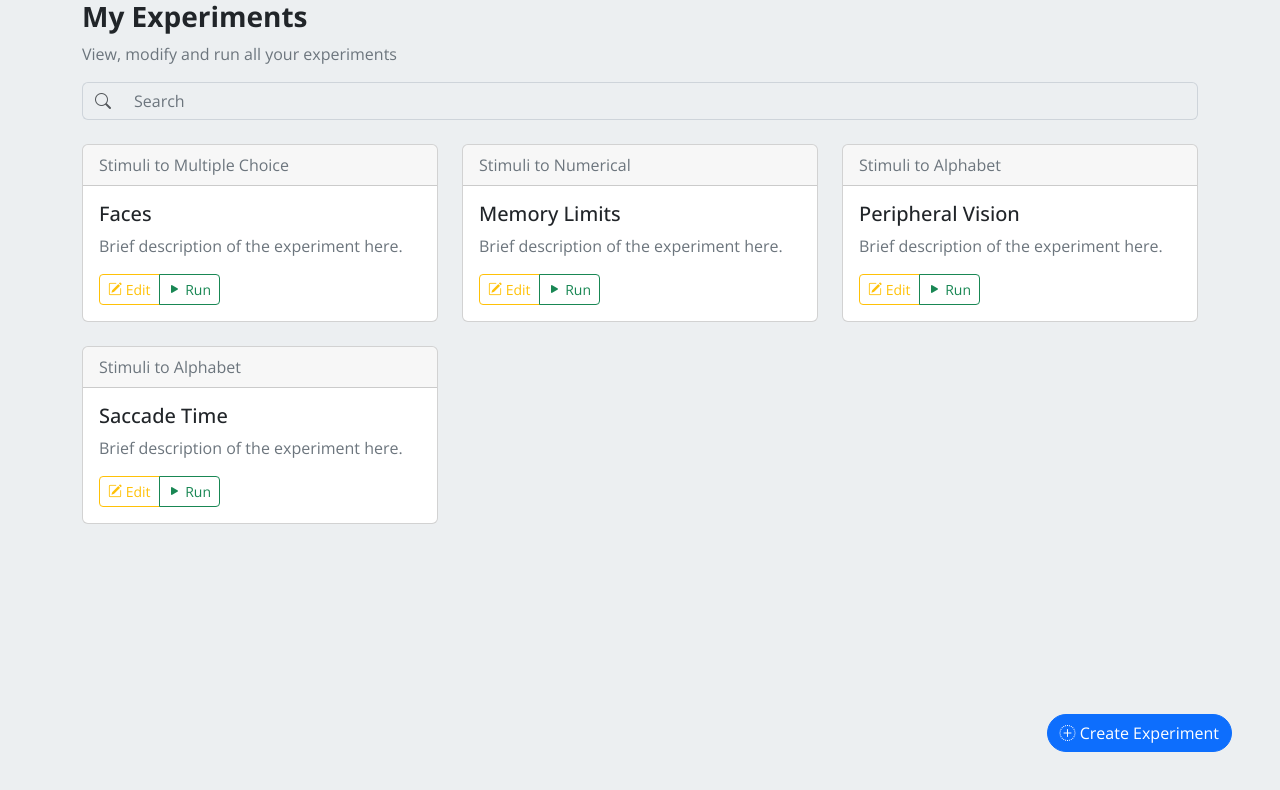
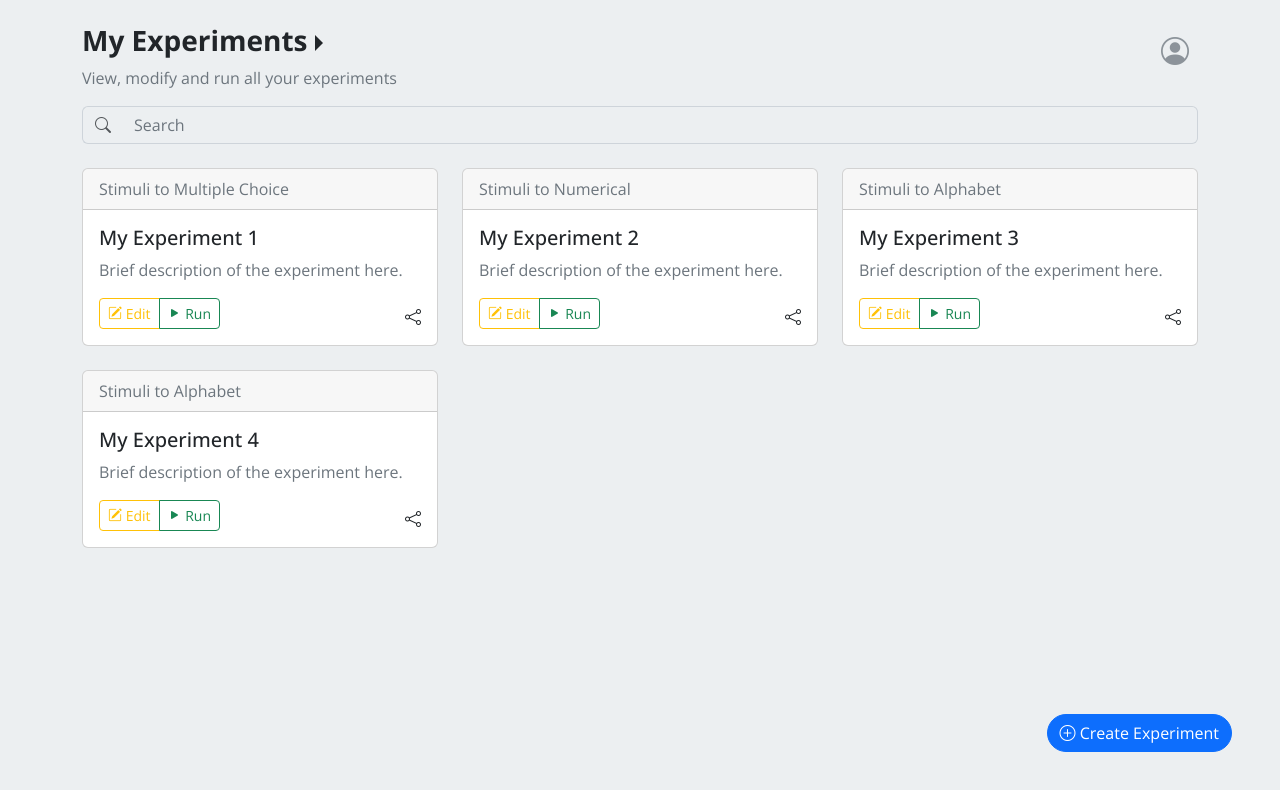
Before and after one commit to Ninkuk/Lee-jsPsych-Website, a React (Create React App) app: page /dashboard in a window 1280 px wide. Shown: the top 790 px of the page. Built offline with nearby package versions, Linux system fonts and the light colour scheme.

Commit message:
added alert and edit optionality

```diff
--- a/src/Components/ExperimentCard.js
+++ b/src/Components/ExperimentCard.js
@@ -1,25 +1,40 @@
-import React from 'react';
+import React, {useEffect, useState} from 'react';
 import {useNavigate} from "react-router-dom";
 
 function ExperimentCard(props) {
 	let navigate = useNavigate();
+
 	return (
 		<div className="col">
 			<div className="card h-100">
-				<div className="card-header text-muted">{props.type}</div>
+				<div className="card-header text-muted">{props.experiment.type}</div>
 				<div className="card-body">
-					<h5 className="card-title">{props.title}</h5>
+					<h5 className="card-title">{props.experiment.title}</h5>
 					<p className="card-text fs-6 text-secondary">
 						Brief description of the experiment here.
 					</p>
+					<div className="row align-items-end">
+						<div className="col">
 							<div className="btn-group" role="group" aria-label="Basic example">
+								{
+									props.edit
+									&&
 									<button type="button" className="btn btn-outline-warning btn-sm"
 									        onClick={() => navigate('/experiment/qwert123')}>
 										<i className="bi bi-pencil-square"></i> Edit
 									</button>
-						<button type="button" className="btn btn-outline-success btn-sm">
+								}
+								<button type="button" className="btn btn-outline-success btn-sm"
+								        onClick={() => window.open(props.experiment.title.replace(" ", ""), "_blank")}>
 									<i className="bi bi-play-fill"></i> Run
 								</button>
+							</div>
+						</div>
+						<div className="col-auto">
+							<i className="bi bi-share" role="button" onClick={() => {
+								props.alert(true)
+							}}/>
+						</div>
 					</div>
 				</div>
 			</div>
--- a/src/Pages/Dashboard.js
+++ b/src/Pages/Dashboard.js
@@ -1,41 +1,82 @@
-import React from 'react';
-import {useNavigate} from "react-router-dom";
-import SearchHeader from "../Components/SearchHeader";
+import React, {useEffect, useState} from 'react';
+import {Link, useNavigate} from "react-router-dom";
 import ExperimentCard from "../Components/ExperimentCard";
 
 function Dashboard(props) {
 	let navigate = useNavigate();
 
+	const [showAlert, setShowAlert] = useState(false);
+
+	useEffect(() => {
+		if (showAlert) {
+			setTimeout(() => {
+				setShowAlert(false)
+			}, 2000);
+		}
+	}, [showAlert])
+
 	let userExperiments = [
-		{title: "Faces", type: "Stimuli to Multiple Choice"},
-		{title: "Memory Limits", type: "Stimuli to Numerical"},
-		{title: "Peripheral Vision", type: "Stimuli to Alphabet"},
-		{title: "Saccade Time", type: "Stimuli to Alphabet"}
+		{title: "My Experiment 1", type: "Stimuli to Multiple Choice"},
+		{title: "My Experiment 2", type: "Stimuli to Numerical"},
+		{title: "My Experiment 3", type: "Stimuli to Alphabet"},
+		{title: "My Experiment 4", type: "Stimuli to Alphabet"}
 	]
 
 	return (
 		<div className="container">
-			<SearchHeader title="My Experiments" subtitle="View, modify and run all your experiments" contentList={""}/>
-			{/*FILTER*/}
-			{/*<div>*/}
-			{/*	<h3 className="fs-6 fw-semibold">Experiment Type</h3>*/}
-			{/*	<div className="row">*/}
-			{/*		<div className="col"></div>*/}
-			{/*	</div>*/}
-			{/*</div>*/}
+			{/*Header*/}
+			<div className="row justify-content-between mt-4">
+				<div className="col-auto">
+					<div className="dropdown dropend">
+						<h1 className="page-title fw-bold fs-3 text-dark dropdown-toggle" data-bs-toggle="dropdown"
+						    role="button">
+							My Experiments
+						</h1>
+						<ul className="dropdown-menu dropdown-menu-dark">
+							<li>
+								<Link className="dropdown-item" to="/featured">Featured Experiments</Link>
+							</li>
+						</ul>
+					</div>
+					<p className="text-muted">View, modify and run all your experiments</p>
+				</div>
+				<div className="col-auto">
+					<i className="bi bi-person-circle text-muted opacity-75 fs-3 btn btn-sm btn-link" role="button"
+					   data-bs-toggle="dropdown"/>
+					<ul className="dropdown-menu dropdown-menu-dark dropdown-menu-end">
+						<li>
+							<Link className="dropdown-item" to="/settings">Settings</Link>
+							<Link className="dropdown-item" to="/auth">Sign Out</Link>
+						</li>
+					</ul>
+				</div>
+			</div>
+			<div className="input-group mb-3">
+				<span className="input-group-text bg-transparent border-end-0"><i className="bi bi-search opacity-75"/></span>
+				<input type="text" className="form-control fs-6 bg-transparent border-start-0" placeholder="Search"/>
+			</div>
+
+			{/* Cards */}
 			<div className="experiment-cards mt-4">
 				<div className="row row-cols-1 row-cols-md-2 row-cols-lg-3 g-4">
 					{
 						userExperiments.map(experiment => (
-							<ExperimentCard title={experiment.title} type={experiment.type}/>
+							<ExperimentCard experiment={experiment} edit={true} alert={setShowAlert}/>
 						))
 					}
 				</div>
 			</div>
 			<button className="btn btn-primary position-absolute bottom-0 end-0 mb-5 me-5 rounded-pill"
 			        onClick={() => navigate('/experiment/new')}>
-				<i className="bi bi-plus-circle-dotted"></i> Create Experiment
+				<i className="bi bi-plus-circle"></i> Create Experiment
 			</button>
+
+			{
+				showAlert &&
+				<div className="alert alert-success position-absolute bottom-0 start-50 translate-middle" role="alert">
+					Successfully copied experiment link!
+				</div>
+			}
 		</div>
 	);
 }
```
Lines whose indentation alone changed are shown as unchanged.
